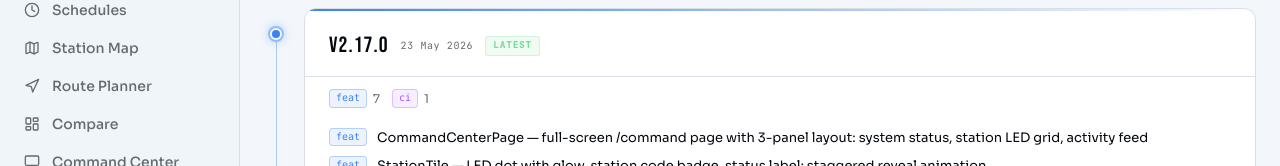
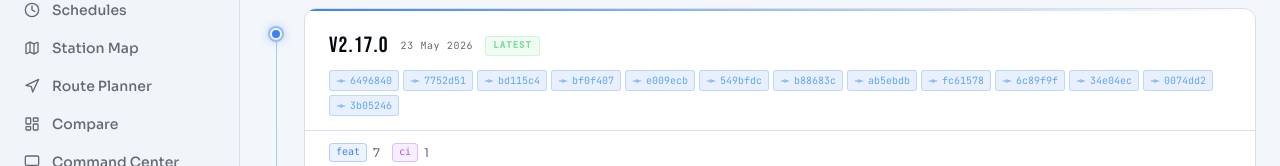
Before and after one commit to didapatria/mrt-station-dashboard, a React (Vite) app in the folder frontend/: page /changelog in a window 1280 px wide. Shown: the part 201-367 px from the top of the page. Built offline with nearby package versions, Linux system fonts and the light colour scheme; no server answers; sample sign-in values are in the browser's storage.

Commit message:
chore: version bump to v2.17.0 — populate changelog commits

```diff
--- a/frontend/src/pages/ChangelogPage.tsx
+++ b/frontend/src/pages/ChangelogPage.tsx
@@ -53,7 +53,21 @@ const changelog: Release[] = [
   {
     version: "2.17.0",
     date: "23 May 2026",
-    commits: [],
+    commits: [
+      "6496840",
+      "7752d51",
+      "bd115c4",
+      "bf0f407",
+      "e009ecb",
+      "549bfdc",
+      "b88683c",
+      "ab5ebdb",
+      "fc61578",
+      "6c89f9f",
+      "34e04ec",
+      "0074dd2",
+      "3b05246",
+    ],
     entries: [
       {
         category: "feat",
```
